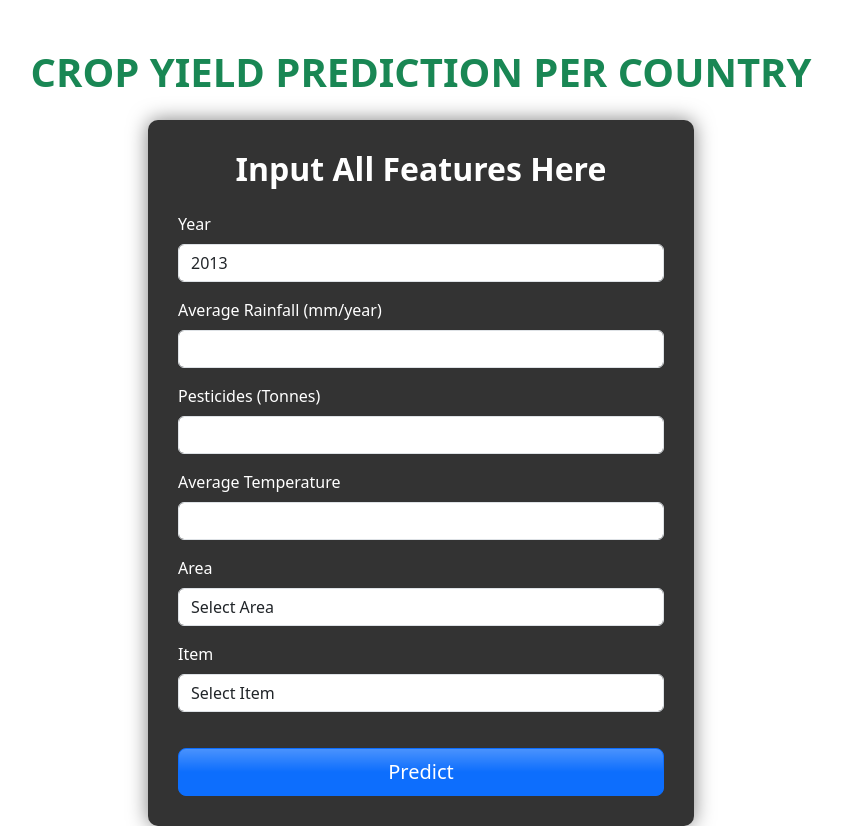
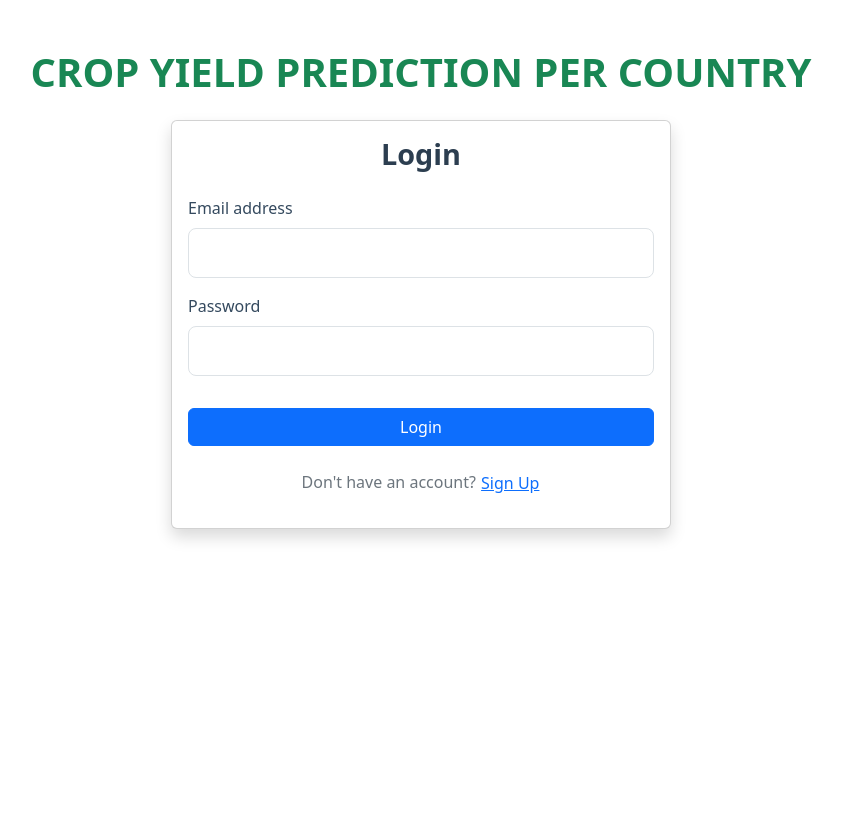
Before and after one commit to ankithhebbar2004/Agri-Tatva, a React (Create React App) app: page / in a window 1280 px wide. Shown: the whole page, without its empty margins (219-1061 px from the left). After the commit the page ends 800 px from the top, so only its background shows below. Built offline with nearby package versions, Linux system fonts and the light colour scheme.

Commit message:
UserAuth

```diff
--- a/src/App.js
+++ b/src/App.js
@@ -1,14 +1,25 @@
-import React from 'react';
+import React, { useState } from 'react';
 import './App.css';
 import CropYieldForm from './components/CropYieldForm';
+import AuthForm from './components/AuthForm/AuthForm';
 
 function App() {
+  const [isLoggedIn, setIsLoggedIn] = useState(false);
+
+  const handleLogin = (status) => {
+    setIsLoggedIn(status);
+  };
+
   return (
     <div className="container">
       <h1 className="text-center text-success custom-heading mt-5 mb-4">Crop Yield Prediction Per Country</h1>
       <div className="row justify-content-center">
         <div className="col-lg-6">
-          <CropYieldForm />
+          {!isLoggedIn ? (
+            <AuthForm onLogin={handleLogin} />
+          ) : (
+            <CropYieldForm />
+          )}
         </div>
       </div>
     </div>
--- /dev/null
+++ b/src/components/AuthForm/AuthForm.css
@@ -0,0 +1,69 @@
+.auth-card {
+  max-width: 500px;
+  margin: 0 auto;
+  border-radius: 10px;
+  box-shadow: 0 8px 20px rgba(0, 0, 0, 0.1);
+  background-color: #ffffff;
+  border: none;
+}
+
+.auth-header {
+  font-weight: 700;
+  color: #2c3e50;
+  margin-bottom: 1.5rem;
+  font-size: 1.8rem;
+}
+
+.auth-form .form-label {
+  font-weight: 500;
+  color: #34495e;
+  margin-bottom: 0.5rem;
+}
+
+.auth-form .form-control {
+  padding: 12px;
+  border-radius: 8px;
+  border: 1px solid #dde2e6;
+  transition: all 0.3s ease;
+}
+
+.auth-form .form-control:focus {
+  border-color: #5496ff;
+  box-shadow: 0 0 0 0.25rem rgba(84, 150, 255, 0.25);
+}
+
+.auth-button {
+  padding: 12px;
+  font-weight: 600;
+  font-size: 1rem;
+  border-radius: 8px;
+  transition: all 0.3s ease;
+  background-color: #5496ff;
+  border: none;
+}
+
+.auth-button:hover {
+  background-color: #3a7bd5;
+  transform: translateY(-2px);
+}
+
+.auth-toggle-text {
+  margin-top: 1.5rem;
+  color: #6c757d;
+}
+
+.auth-toggle-button {
+  color: #5496ff;
+  font-weight: 600;
+  text-decoration: none;
+  transition: all 0.2s ease;
+}
+
+.auth-toggle-button:hover {
+  color: #3a7bd5;
+  text-decoration: underline;
+}
+
+.auth-card-body {
+  padding: 2rem;
+}
--- /dev/null
+++ b/src/components/AuthForm/AuthForm.js
@@ -0,0 +1,134 @@
+import React, { useState } from 'react';
+import './AuthForm.css';
+
+const AuthForm = ({ onLogin }) => {
+  const [isLogin, setIsLogin] = useState(true);
+  const [formData, setFormData] = useState({
+    email: '',
+    password: '',
+    confirmPassword: '',
+    name: ''
+  });
+
+  const handleChange = (e) => {
+    setFormData({
+      ...formData,
+      [e.target.name]: e.target.value
+    });
+  };
+
+  const handleSubmit = (e) => {
+    e.preventDefault();
+
+    // Simple validation
+    if (isLogin) {
+      if (formData.email && formData.password) {
+        // For now, just allow login with any data
+        console.log('Login successful', formData);
+        onLogin(true);
+      }
+    } else {
+      // Sign up validation
+      if (formData.password !== formData.confirmPassword) {
+        alert('Passwords do not match');
+        return;
+      }
+
+      if (formData.email && formData.password && formData.name) {
+        // For now, just simulate successful signup
+        console.log('Signup successful', formData);
+        // Auto login after signup
+        onLogin(true);
+      }
+    }
+  };
+
+  const toggleAuthMode = () => {
+    setIsLogin(!isLogin);
+  };
+
+  return (
+    <div className="card shadow auth-card">
+      <div className="card-body auth-card-body">
+        <h2 className="text-center auth-header">{isLogin ? 'Login' : 'Sign Up'}</h2>
+
+        <form onSubmit={handleSubmit} className="auth-form">
+          {!isLogin && (
+            <div className="mb-3">
+              <label htmlFor="name" className="form-label">Full Name</label>
+              <input
+                type="text"
+                className="form-control"
+                id="name"
+                name="name"
+                value={formData.name}
+                onChange={handleChange}
+                required={!isLogin}
+              />
+            </div>
+          )}
+
+          <div className="mb-3">
+            <label htmlFor="email" className="form-label">Email address</label>
+            <input
+              type="email"
+              className="form-control"
+              id="email"
+              name="email"
+              value={formData.email}
+              onChange={handleChange}
+              required
+            />
+          </div>
+
+          <div className="mb-3">
+            <label htmlFor="password" className="form-label">Password</label>
+            <input
+              type="password"
+              className="form-control"
+              id="password"
+              name="password"
+              value={formData.password}
+              onChange={handleChange}
+              required
+            />
+          </div>
+
+          {!isLogin && (
+            <div className="mb-3">
+              <label htmlFor="confirmPassword" className="form-label">Confirm Password</label>
+              <input
+                type="password"
+                className="form-control"
+                id="confirmPassword"
+                name="confirmPassword"
+                value={formData.confirmPassword}
+                onChange={handleChange}
+                required={!isLogin}
+              />
+            </div>
+          )}
+
+          <button type="submit" className="btn btn-primary w-100 mt-3 auth-button">
+            {isLogin ? 'Login' : 'Sign Up'}
+          </button>
+        </form>
+
+        <div className="text-center auth-toggle-text">
+          <p>
+            {isLogin ? "Don't have an account? " : "Already have an account? "}
+            <button
+              type="button"
+              className="btn btn-link p-0 auth-toggle-button"
+              onClick={toggleAuthMode}
+            >
+              {isLogin ? 'Sign Up' : 'Login'}
+            </button>
+          </p>
+        </div>
+      </div>
+    </div>
+  );
+};
+
+export default AuthForm;
```
